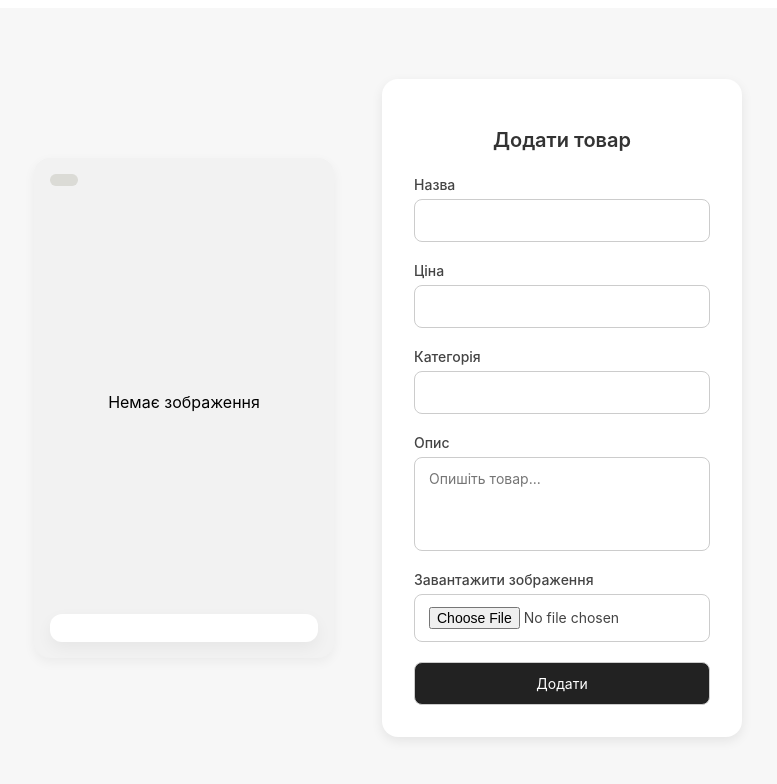
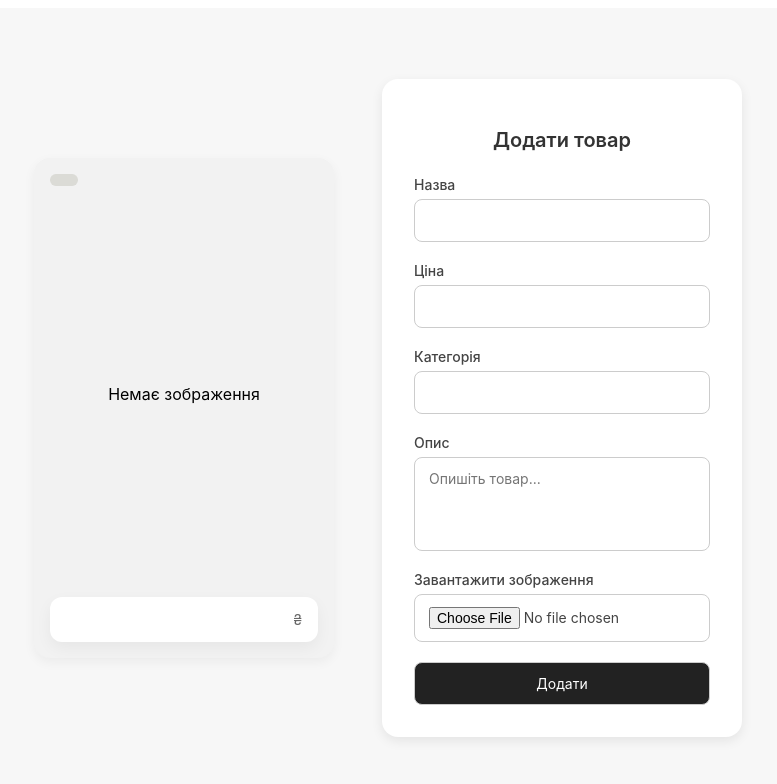
Before and after one commit to kulikp1/furnitureStore, a React (Vite) app: page /admin/addItem in a window 1280 px wide. Shown: the top 784 px of the page, without its empty margins (276-1053 px from the left). Built offline with nearby package versions, Linux system fonts and the light colour scheme.

Commit message:
Update AddItem.jsx

```diff
--- a/src/Components/AddItem/AddItem.jsx
+++ b/src/Components/AddItem/AddItem.jsx
@@ -112,7 +112,7 @@ const AddItem = () => {
         </div>
         <div className={styles.bottomCard}>
           <div className={styles.name}>{item.name}</div>
-          <div className={styles.price}>{item.price}</div>
+          <div className={styles.price}>{item.price}₴</div>
         </div>
       </div>
 
```
